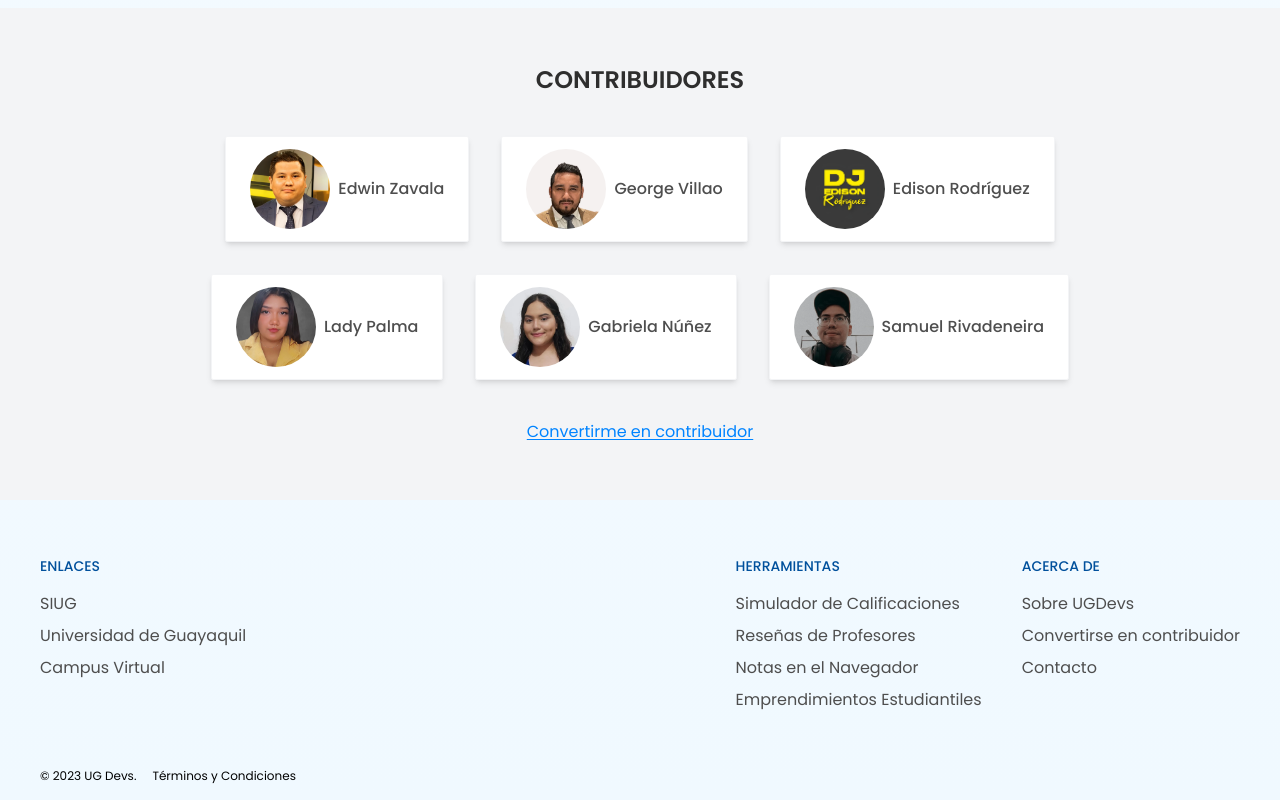
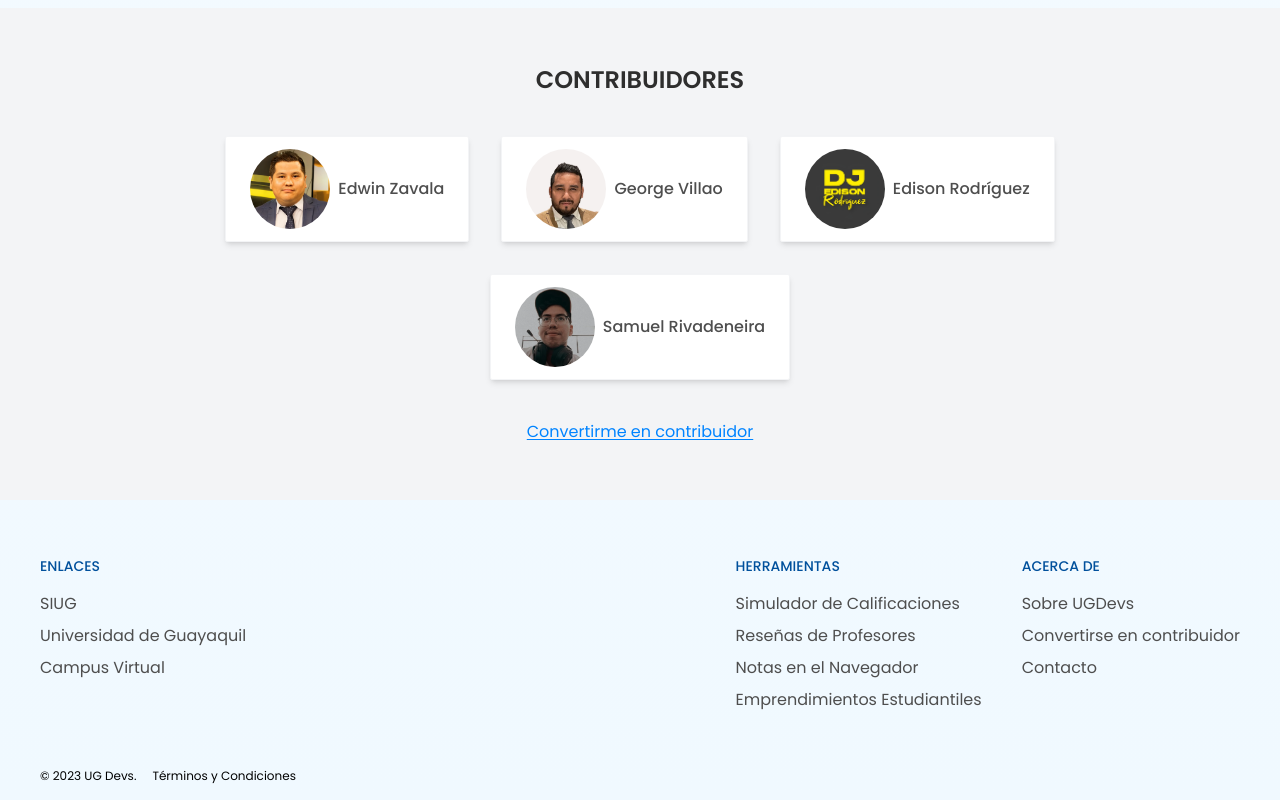
Before and after one commit to anthonysanlucas/ugdevs, an Astro site: page / in a window 1280 px wide. Shown: the part 3499-4299 px from the top of the page. Built offline with nearby package versions, Linux system fonts and the light colour scheme; Astro itself is replaced by a stand-in of ours; what tailwindcss-animated would draw is missing.

Commit message:
Delete contributor

```diff
--- a/src/components/home/Contributors.astro
+++ b/src/components/home/Contributors.astro
@@ -14,16 +14,6 @@ const CONTRIBUTORS_LIST = [
     name: 'Edison Rodríguez',
     avatar: '/contributors/edison-rodriguez.webp',
     url: 'https://instagram.com/edisonrodri?igshid=MzMyNGUyNmU2YQ=='
-  },
-  {
-    name: 'Lady Palma',
-    avatar: '/contributors/lady-palma.webp',
-    url: 'https://www.instagram.com/lady.pc13/'
-  },
-  {
-    name: 'Gabriela Núñez',
-    avatar: '/contributors/gabriela-nunez.webp',
-    url: 'https://www.tiktok.com/@maragabrielan?_t=8fweVgfnnNe&_r=1'
   },
   {
     name: 'Samuel Rivadeneira',
```
Also changed, not shown: public/contributors/gabriela-nunez.webp (deleted), public/contributors/lady-palma.webp (deleted).
